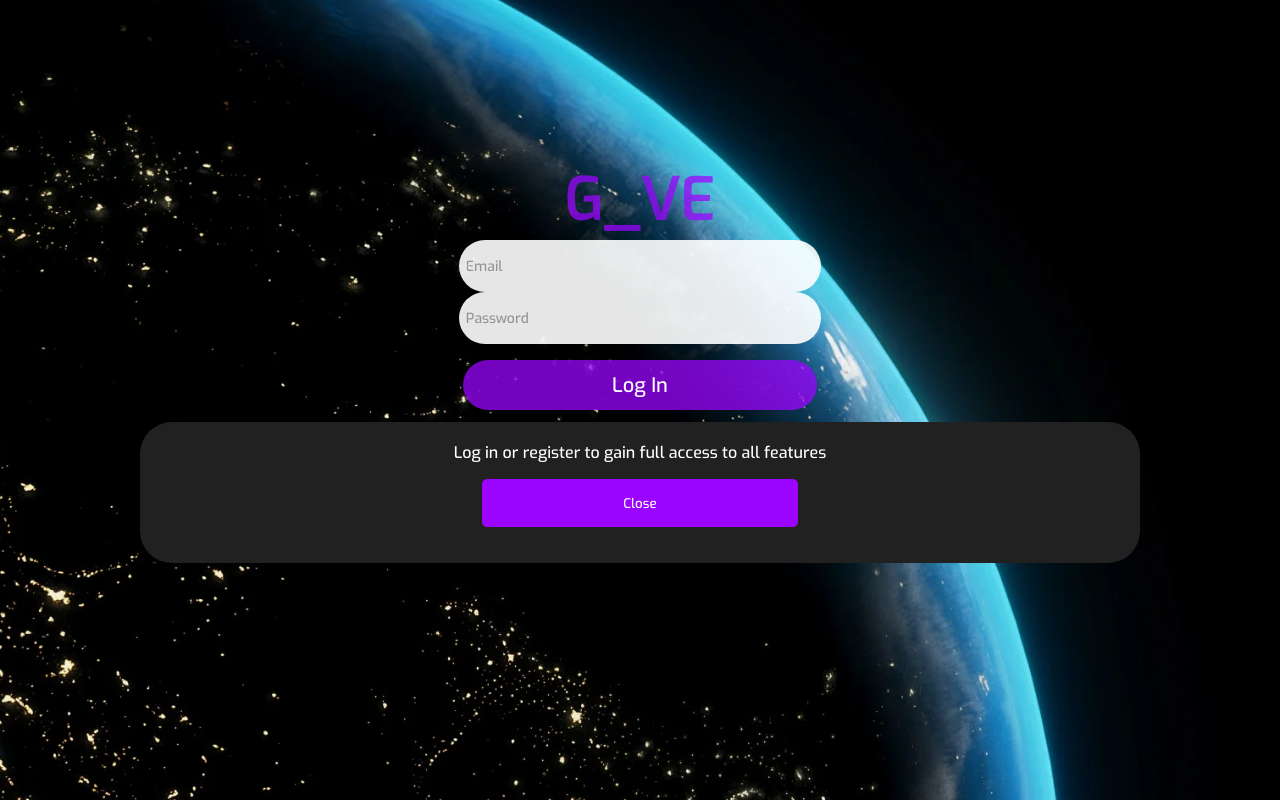
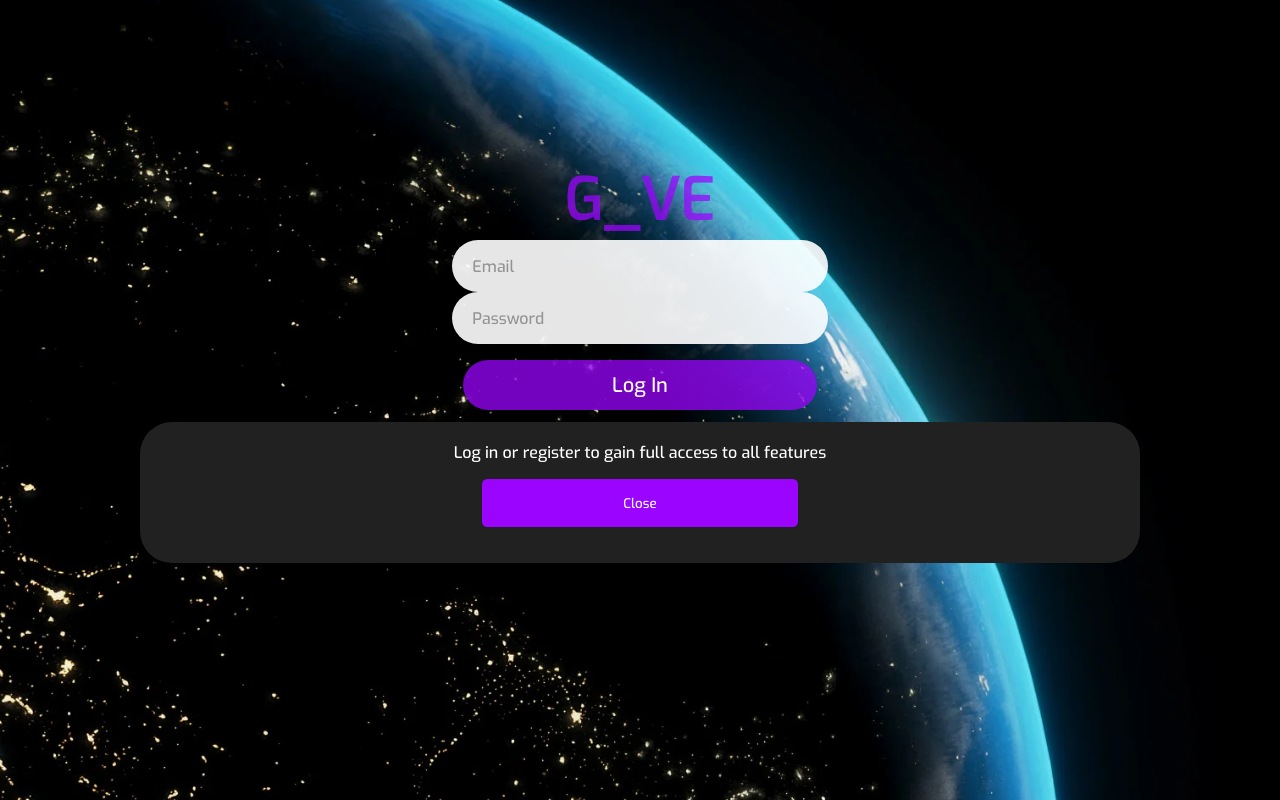
Before and after one commit to rdhmdhl/give-production-client, a React (Create React App) app: page /login in a window 1280 px wide. Built offline with nearby package versions, Linux system fonts and the light colour scheme; no server answers.

Commit message:
adjustments to the login page and index.html

```diff
--- a/public/index.html
+++ b/public/index.html
@@ -2,7 +2,7 @@
 <html lang="en">
   <head>
     <meta charset="utf-8" />
-    <meta name="viewport" content="width=device-width, initial-scale=1 maximum-scale=1"/>
+    <meta name="viewport" content="width=device-width, initial-scale=1.0, maximum-scale=1.0, user-scalable=no"/>
     <meta
       name="description"
       content="Web site created using create-react-app"
@@ -15,7 +15,7 @@
     />
     <link rel="stylesheet" href="/assets/style.css" />
     <link rel="icon" type="image/x-icon" href="/assets/favicon.ico" />
-    <title>G_ve App</title>
+    <title>G_VE</title>
   </head>
   <body>
     <noscript>You need to enable JavaScript to run this app.</noscript>
--- a/src/index.css
+++ b/src/index.css
@@ -5,12 +5,6 @@
   -moz-osx-font-smoothing: grayscale;
 }
 
-input:-webkit-autofill:active  {
-  -webkit-box-shadow: 0 0 0 60px #fafafa inset !important;
-  background-color: #fafafa !important;
-  background-clip: content-box !important;
-}
-
 code {
   font-family: 'Exo', sans-serif;
 }
--- a/src/pages/login/Login.css
+++ b/src/pages/login/Login.css
@@ -2,6 +2,15 @@
     margin: 0;
     width: 100%;
     height: 100%;
+}
+
+input:-webkit-autofill,
+input:-webkit-autofill:hover,
+input:-webkit-autofill:focus,
+input:-webkit-autofill:active  {
+    -webkit-box-shadow: 0 0 0 60px #fafafa inset !important;
+    background-color: #fafafa !important;
+    background-clip: content-box !important;
 }
 
 .login-container{
@@ -63,8 +72,8 @@
 .loginInput{
     height: 50px;
     border-radius: 2rem;
-    font-size: 14px;
-    padding-left: 7px;
+    font-size: 16px;
+    padding-left: 20px;
     width: 69%;
     border: none;
     opacity: .9;
```
